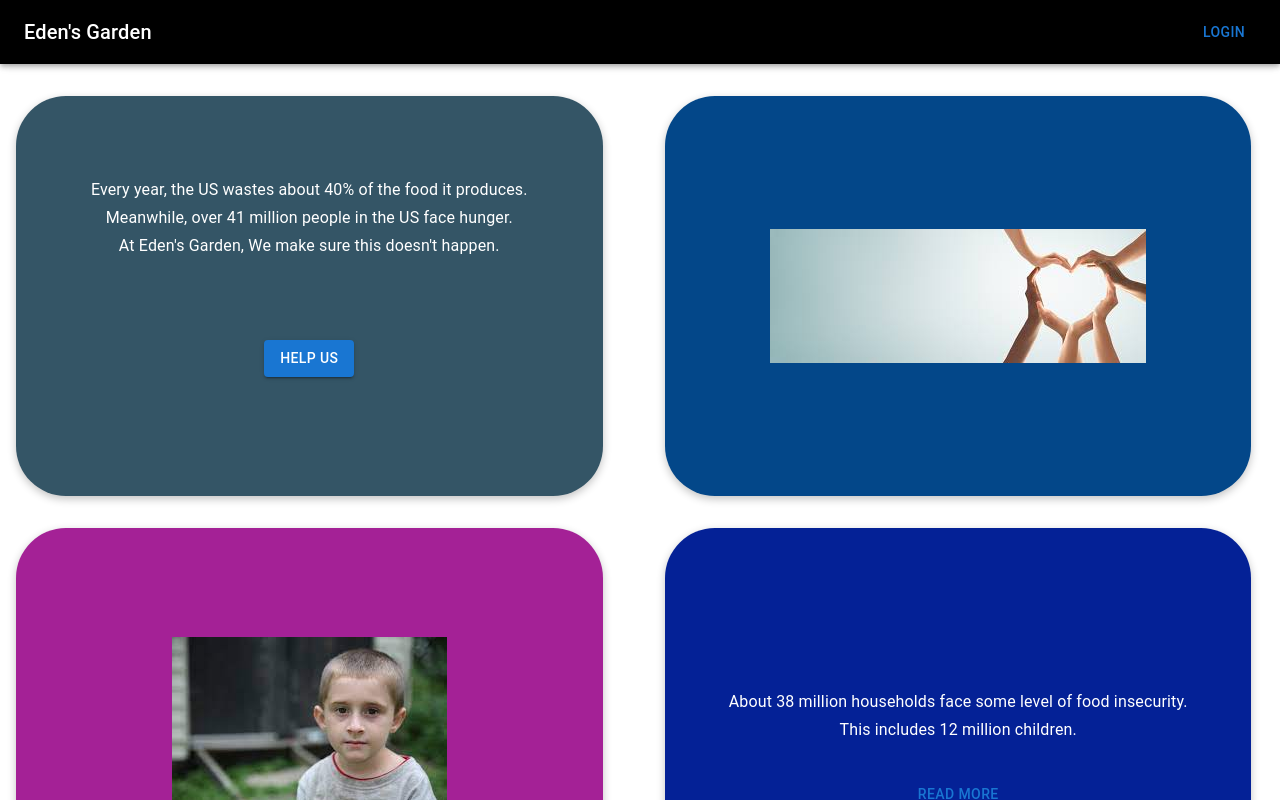
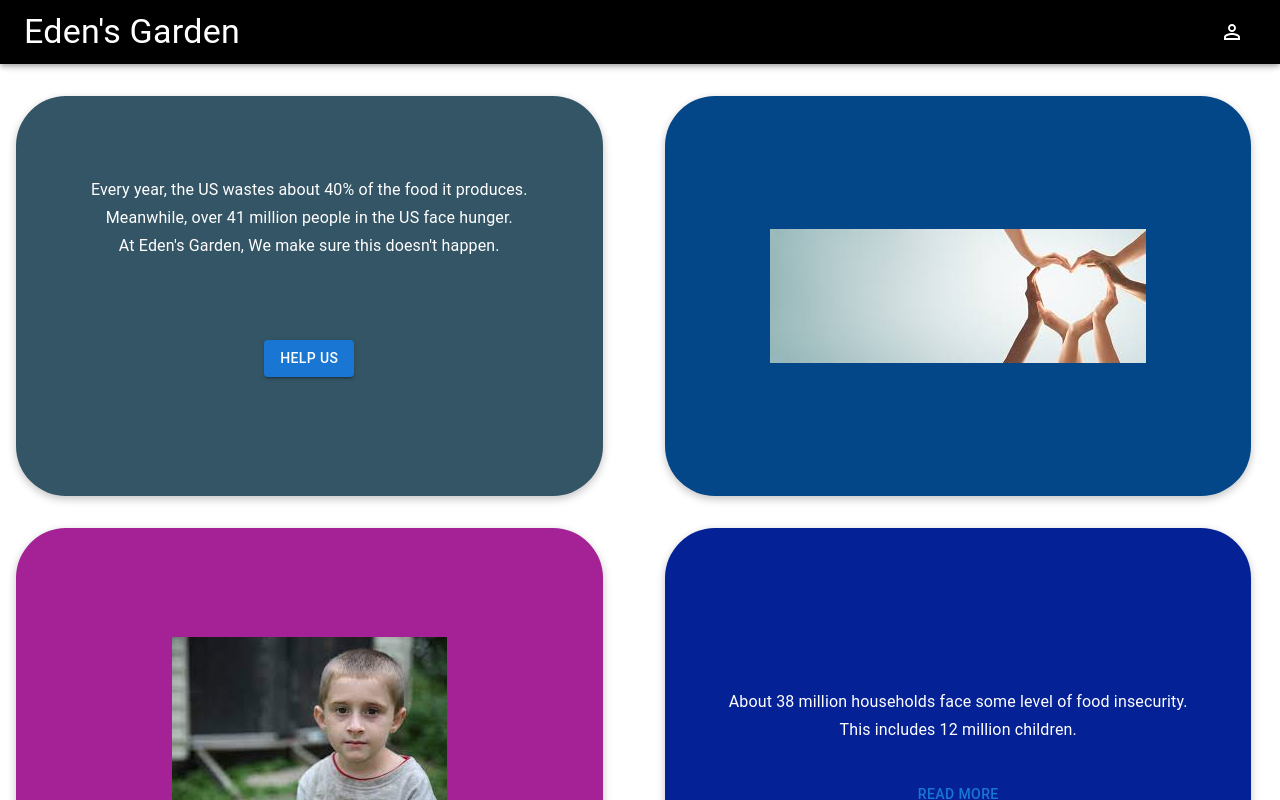
Before and after one commit to MichaelLin12/Google-Solutions, a React (Create React App) app in the folder solutions/: page / in a window 1280 px wide. Shown: the top 800 px of the page. Built offline with nearby package versions, Linux system fonts and the light colour scheme.

Commit message:
fixed appbar

```diff
--- a/solutions/src/components/App.js
+++ b/solutions/src/components/App.js
@@ -68,9 +68,8 @@ export default function App() {
   }
 
   const checkAuthentication = function(){
-    // const user = auth.currentUser;
-    // return user;
-    return true;
+    const user = auth.currentUser;
+    return user;
   }
 
   const updateName = function(e){
--- /dev/null
+++ b/solutions/src/components/Entry/Appbar.js
@@ -0,0 +1,27 @@
+import React from 'react';
+import { AppBar, Toolbar, Typography, IconButton } from '@mui/material';
+import {styled} from '@mui/material/styles';
+import '../../css/Appbar.css'
+import StartButton from './StartButton.js'
+
+const Styledappbar = styled(AppBar)(({theme}) =>({
+    backgroundColor:'#000000',
+    display:'flex',
+    height:'64px',
+}));
+
+export default function Appbar() {
+
+    return (
+        <div>
+            <Styledappbar position='sticky' elevation={4}>
+                <Toolbar>
+                    <Typography variant='h4' sx={{flex:1}}>
+                        Eden's Garden
+                    </Typography>
+                    <StartButton/>
+                </Toolbar>
+            </Styledappbar>
+        </div>
+    )
+}
--- a/solutions/src/components/Entry/Home.js
+++ b/solutions/src/components/Entry/Home.js
@@ -5,6 +5,7 @@ import {useNavigate} from 'react-router-dom';
 import Charity from '../../images/charityHelp.jfif';
 import '../../css/Home.css';
 import Kids from '../../images/hunger.jfif';
+import Appbar from './Appbar.js'
 
 
 const StartButton = styled(Button)(({ theme }) => ({
@@ -23,12 +24,6 @@ const StyledButton = styled(Button)(({ theme }) => ({
   },
 }));
 
-const Styledappbar = styled(AppBar)(({theme}) =>({
-  backgroundColor:'#000000',
-  display:'flex',
-  height:'64px'
-}));
-
 
 export default function Home() {
   let navigate = useNavigate();
@@ -41,18 +36,9 @@ export default function Home() {
 
   return (
     <div>
-      <Styledappbar position='fixed' elevation={4}>
-        <Toolbar>
-          <Typography variant='h6' sx={{flex:1}}>
-            Eden's Garden
-          </Typography>
-          <StartButton onClick={startButtonClick}>
-            Login
-          </StartButton>
-        </Toolbar>
-      </Styledappbar>
+      <Appbar />
       <Grid container columns={1}>
-        <Grid item  sx={{  height: '25rem', width:'100%', marginTop:'5rem'}}>
+        <Grid item  sx={{  height: '25rem', width:'100%', marginTop:'1rem'}}>
           <Grid container column='2' sx={{padding:'1rem'}}>
             <Grid item sx={{width:'47%',height:'25rem', textAlign:'center', backgroundColor:'#345566', borderRadius: '3.125rem', boxShadow:'rgba(0, 0, 0, 0.24) 0rem 0.1875rem 0.5rem', marginRight:'5%'}}>
               <Typography variant='subtitle1' sx={{ color:'#FFFFFF', marginTop:'5rem'}}>
--- /dev/null
+++ b/solutions/src/components/Entry/StartButton.js
@@ -0,0 +1,57 @@
+import React from 'react';
+import {useNavigate} from 'react-router-dom';
+import PersonOutline from '@mui/icons-material/PersonOutline';
+import {IconButton, Popper, Box, Link} from '@mui/material'
+import {authentication} from '../../firebase.js'
+import { useState } from 'react';
+
+export default function StartButton() {
+    const [anchorEl, setAnchorEl] = useState(null);
+
+    let navigate = useNavigate();
+    const auth = authentication
+
+    let startButtonClick = ()=>{
+        navigate('/login');
+    }
+
+    const checkAuthentication = function(){
+        const user = auth.currentUser;
+        return user;
+    }
+
+    const handleClick = function(event){
+        setAnchorEl(anchorEl ? null : event.currentTarget);
+    }
+
+    const open = Boolean(anchorEl);
+
+    if(!checkAuthentication()){
+        return (
+            <div>
+                <IconButton size='large' sx={{color:'#FFFFFF'}} onClick={startButtonClick}>
+                    <PersonOutline />
+                </IconButton>
+            </div>
+        )
+    }else{
+        console.log("Hello World");
+        return(
+            <div>
+                <IconButton size='large' sx={{color:'#FFFFFF'}} onClick={handleClick}>
+                    <PersonOutline />
+                </IconButton>
+                <Popper open={open} anchorEl={anchorEl}>
+                    <Box sx={{ border: 1, p: 1, bgcolor: '#FFFFFF', zIndex:101,borderRadius:'5px',textAlign:'center'}}>
+                        <Link component='button' underline='hover'>Profile Page
+                        </Link><br/>
+                        <Link component='button' underline='hover'>About Us
+                        </Link><br/>
+                        <Link component='button' underline='hover'>Logout
+                        </Link>
+                    </Box>
+                </Popper>
+            </div>
+        )
+    }
+}
--- a/solutions/src/components/Market.js
+++ b/solutions/src/components/Market.js
@@ -3,31 +3,11 @@ import { Toolbar, AppBar, Typography,Button,List,ListItem,ListItemButton,Divider
 import { styled } from '@mui/material/styles';
 import {useNavigate} from 'react-router-dom';
 import '../css/market.css'
-
-
-const Styledappbar = styled(AppBar)(({theme}) =>({
-  backgroundColor:'#000000',
-  display:'flex',
-  height:'64px',
-  zIndex:theme.zIndex.drawer+1
-}));
-
-const StartButton = styled(Button)(({ theme }) => ({
-  color: 'theme.pallette.text',
-  backgroundColor: 'theme.pallete.main',
-  '&:hover': {
-    backgroundColor: '#000000',
-  },
-}));
+import Appbar from './Entry/Appbar.js'
 
 
 export default function Market(props) {
 
-  let navigate = useNavigate();
-
-  let startButtonClick = ()=>{
-    navigate('/login');
-  }
   //change all number to props.item
   let number = [1,2,3,4]
   const items=number.map((e,i)=>{
@@ -52,16 +32,7 @@ export default function Market(props) {
 
   return (
     <div className='market'>
-      <Styledappbar position='sticky'>
-        <Toolbar>
-          <Typography variant='h6' sx={{flex:1}}>
-            Eden's Garden
-          </Typography>
-          <StartButton onClick={startButtonClick}>
-            Login
-          </StartButton>
-        </Toolbar>
-      </Styledappbar>
+      <Appbar/>
       <div className='main'>
         <div className='navbar'>
           <List>
```
Also changed, not shown: solutions/src/css/Appbar.css (added).
